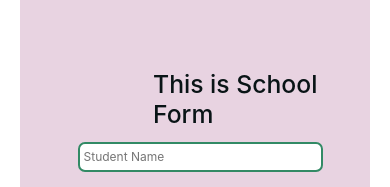
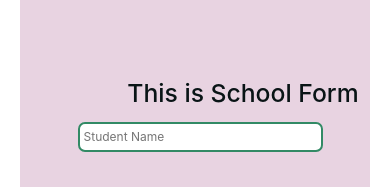
Before and after one commit to Atulsharma23/STORE, a React (Create React App) app: page /School in a window 390 px wide. Shown: the part 246-433 px from the top of the page. Built offline with nearby package versions, Linux system fonts and the light colour scheme; no server answers.

Commit message:
Responsive work start

```diff
--- a/src/App.css
+++ b/src/App.css
@@ -149,11 +149,13 @@ span {
 }
 
 .heading {
-  margin-left: 38%;
-  margin-top: 12px;
+  display: flex;
   color: #091416;
+  align-items: center;
+  /* margin-left: 17%; */
+  /* margin-top: -58px; */
+  justify-content: center;
 }
-
 
 .input-fields .in {
   margin-bottom: 30px;
```
